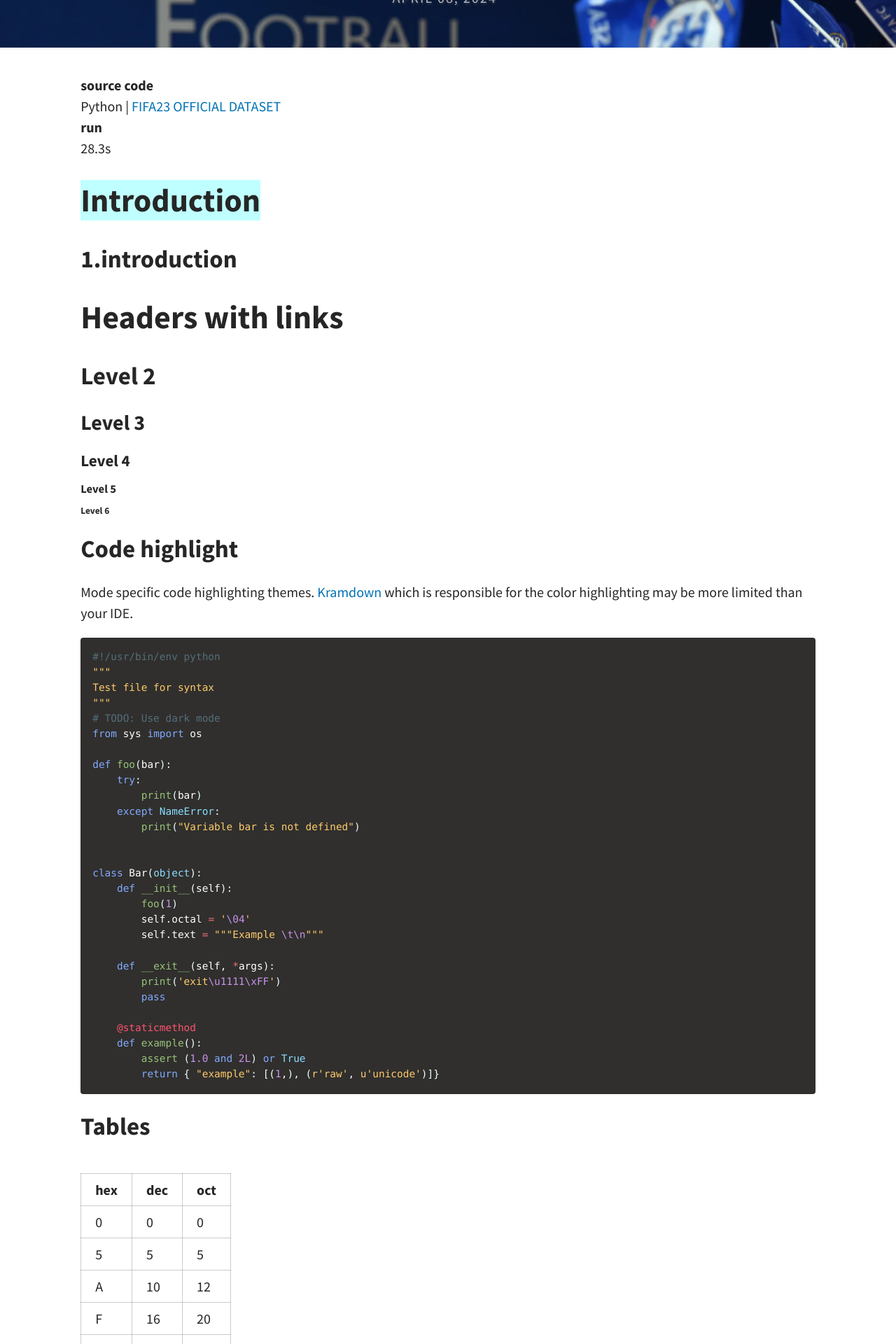
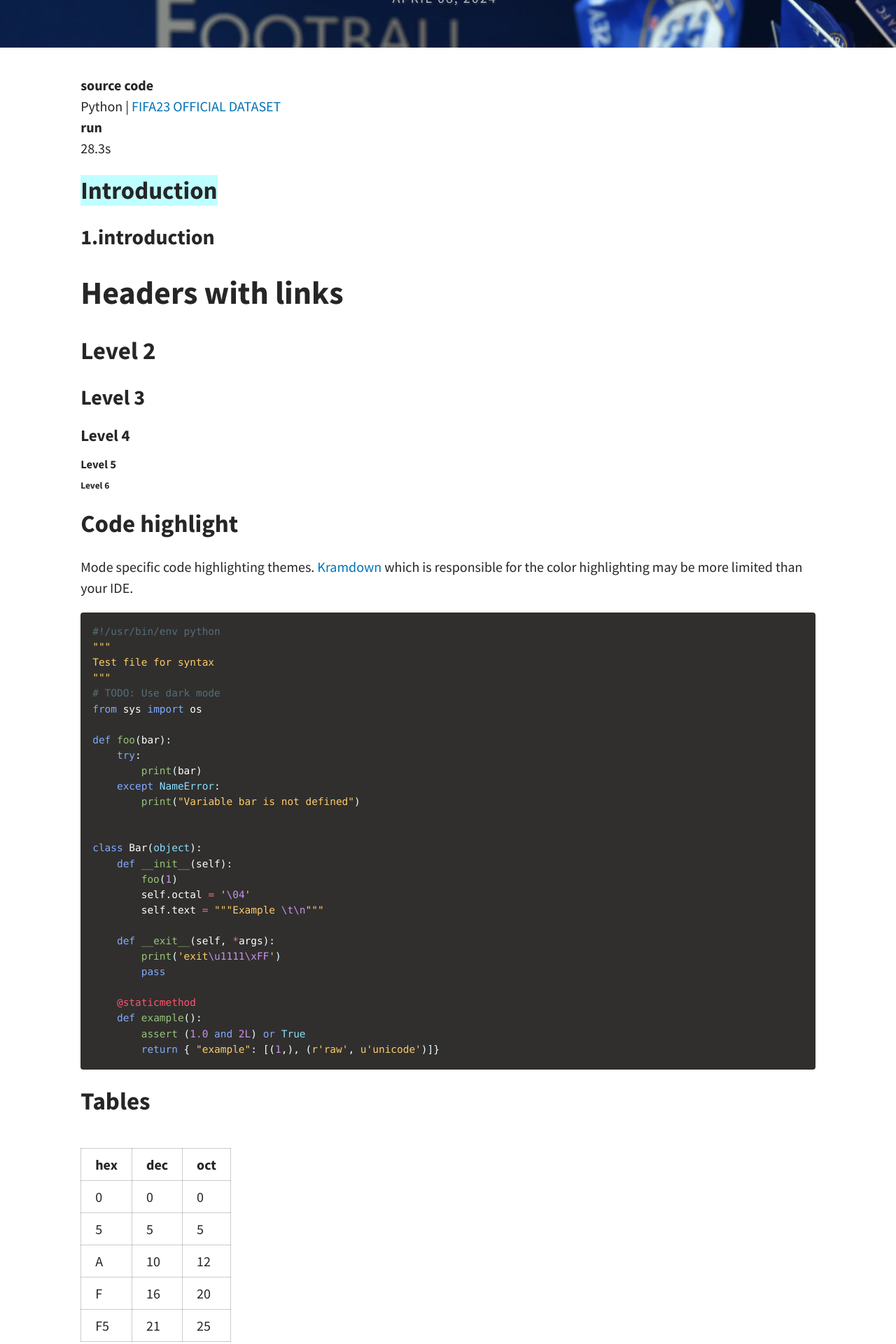
Before and after one commit to KoderWiki/Kontrl-Enter.github.io, a Jekyll site: the page built from _posts/2024-04-08-Chelsea.md, in a window 1280 px wide. Shown: the part 326-2246 px from the top of the page at 70% size. Built offline with Jekyll 4.4.1, drawn with Linux system fonts in a browser that asks for light colours; a script that is not in the unit is left out.

Commit message:
Update 2024-04-08-Chelsea.md

```diff
--- a/_posts/2024-04-08-Chelsea.md
+++ b/_posts/2024-04-08-Chelsea.md
@@ -12,9 +12,9 @@ Python | [FIFA23 OFFICIAL DATASET](https://www.kaggle.com/datasets/bryanb/fifa-p
 **run**<br>
 28.3s
 
-# <span style="background-color:#C0FFFF"> Introduction </span>
+## <span style="background-color:#C0FFFF"> Introduction </span>
 
-## 1.introduction
+### 1.introduction
 
 # [Headers with links](http://localhost)
 ## [Level 2](http://localhost)
```
